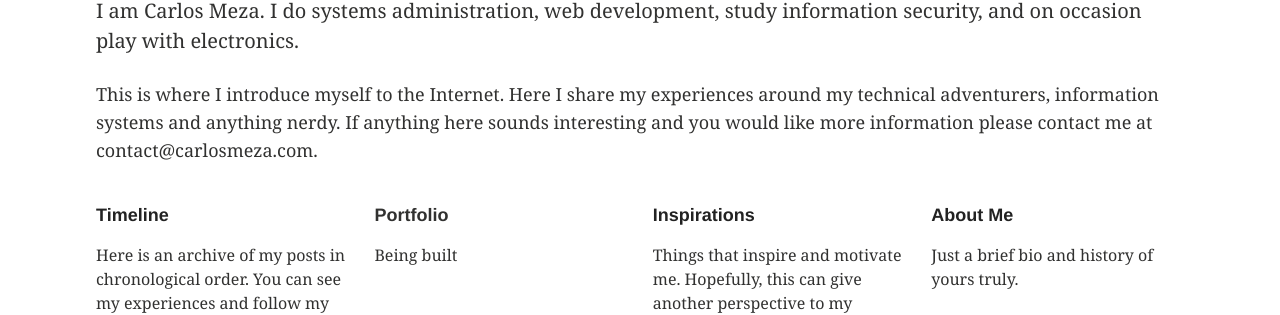
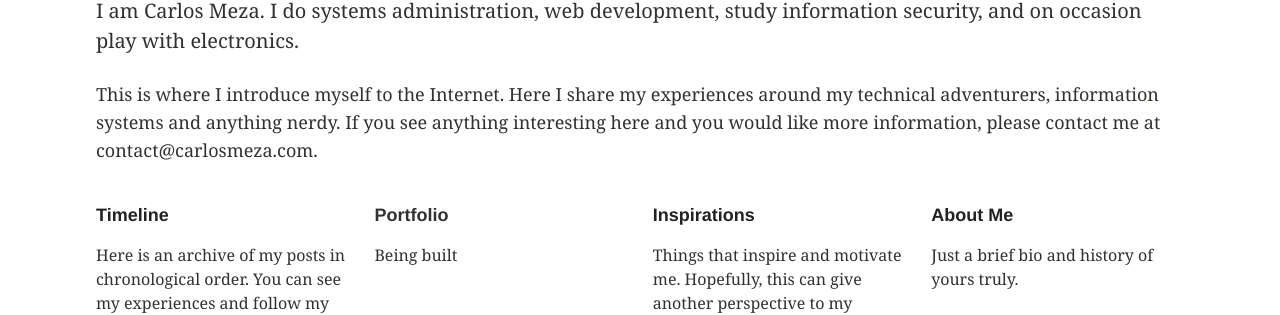
Before and after one commit to CMeza99/cmeza99.github.io, a Jekyll site: the page built from index.md, in a window 1280 px wide. Shown: the part 489-804 px from the top of the page. Built offline with Jekyll 4.4.1, drawn with Linux system fonts in a browser that asks for light colours.

Commit message:
update home

```diff
--- a/index.md
+++ b/index.md
@@ -10,7 +10,7 @@ post_count: 8
 ---
 I am Carlos Meza. I do systems administration, web development, study information security, and on occasion play with electronics.
 
-This is where I introduce myself to the Internet. Here I share my experiences around my technical adventurers, information systems and anything nerdy. If anything here sounds interesting and you would like more information please contact me at contact@carlosmeza.com.
+This is where I introduce myself to the Internet. Here I share my experiences around my technical adventurers, information systems and anything nerdy. If you see anything interesting here and you would like more information, please contact me at contact@carlosmeza.com.
 
 <div class="tiles">
 
```
